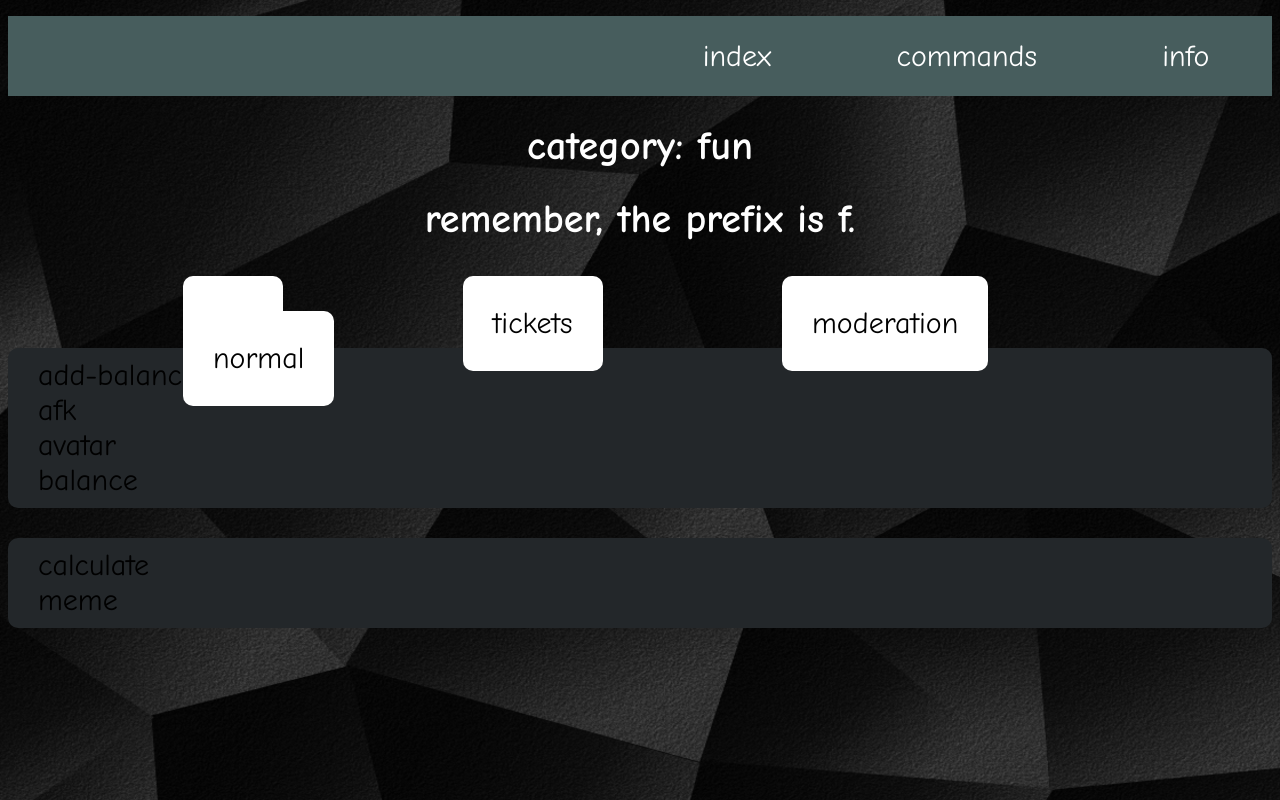
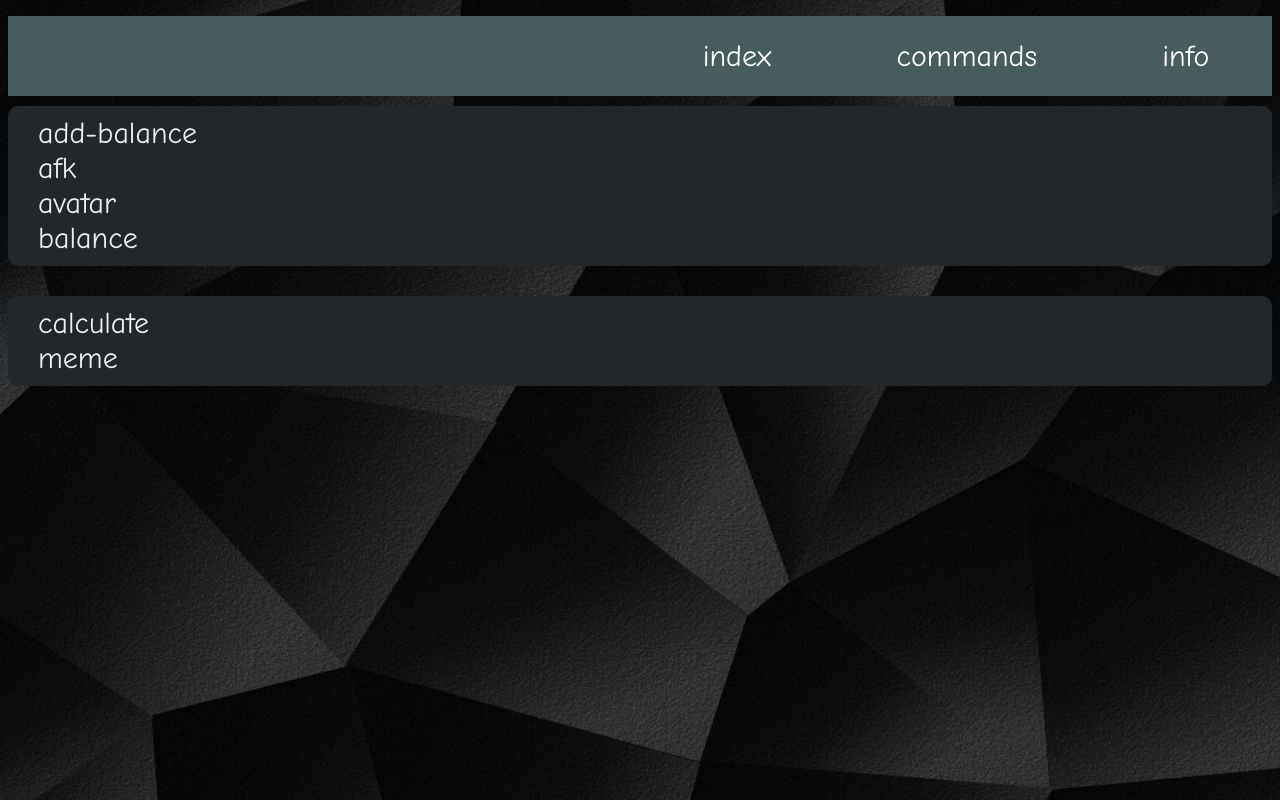
Before and after one commit to softcybers-commits/itzflame-bot-website, a plain HTML site: page fun.html in a window 1280 px wide. Drawn offline with Linux system fonts and the light colour scheme.

Commit message:
commit files via upload

```diff
--- a/fun.html
+++ b/fun.html
@@ -22,20 +22,6 @@
             </ul>
           </nav>
 
-          <div class="choose-section">
-              <h1>
-                  category: fun
-              </h1>
-              <h1>
-                  remember, the prefix is f.
-              </h1>
-          </div>
-          <div class="buttons">
-                  <a href="fun.html" style="color: black;">fun</a>
-                  <a href="tickets.html" style="color: black;">tickets</a>
-                  <a href="moderation.html" style="color: black;">moderation</a>
-                  <a href="normal.html" style="color: black;">normal</a>
-          </div>
           <div class="b-1">
               <a href="fun.html" style="color: black;">fun</a>
           </div>
@@ -48,7 +34,7 @@
           <div class="b-4">
               <a href="normal.html" style="color: black;">normal</a>
           </div>
-          <div class="grid">
+          <div class="grid" style="color: #eee;">
               <p>add-balance<br>afk<br>avatar<br>balance</p>
               <p>calculate<br>meme</p>
           </div>
```
